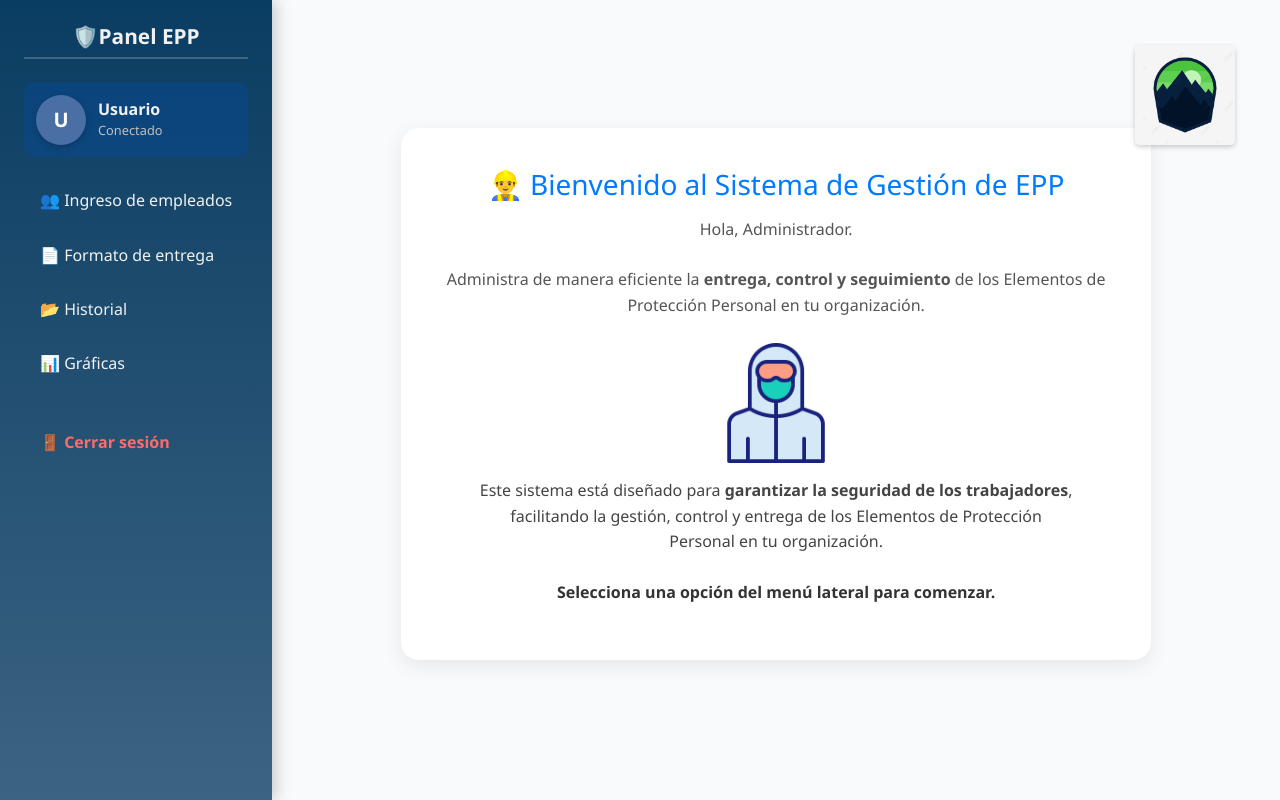
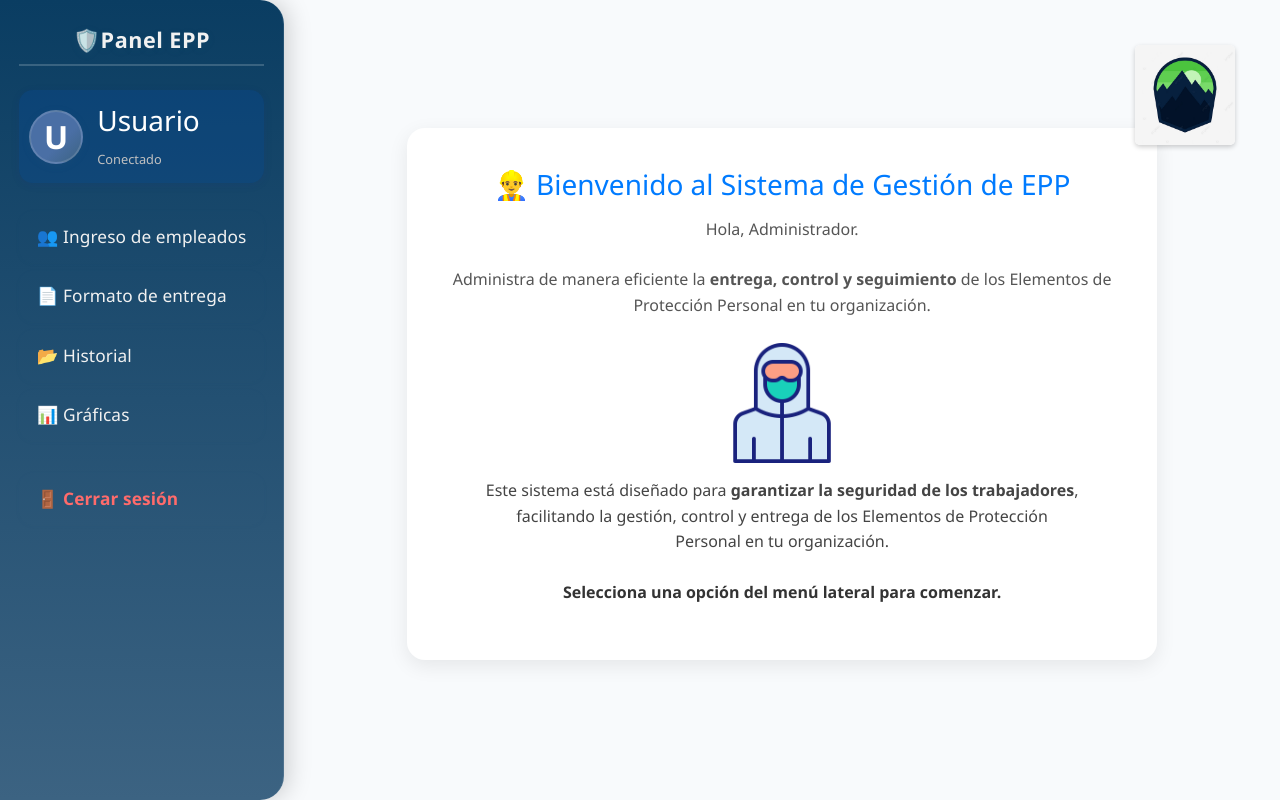
Before and after one commit to CamiloDuranMesa/EPPS, a PHP site: page /index.php?page=login in a window 1280 px wide. Run offline with PHP 8.4, Linux system fonts and the light colour scheme; a user stored in the database is signed in.

Commit message:
Changes css login and sidebar

```diff
--- a/assets/css/sidebar.css
+++ b/assets/css/sidebar.css
@@ -1,83 +1,132 @@
 .sidebar {
-  background: linear-gradient(180deg, #0a3d62, #3c6382);
+  background: linear-gradient(180deg, #0a3d62 0%, #3c6382 100%);
   color: #fff;
   height: 100vh;
-  padding: 1.5rem;
-  font-family: "Segoe UI", Tahoma, sans-serif;
-  box-shadow: 4px 0 15px rgba(0, 0, 0, 0.2);
+  padding: 1.7rem 1.2rem 1.2rem 1.2rem;
+  font-family: "Segoe UI", Tahoma, Geneva, Verdana, sans-serif;
+  box-shadow: 4px 0 24px rgba(0, 0, 0, 0.18);
+  border-top-right-radius: 24px;
+  border-bottom-right-radius: 24px;
+  backdrop-filter: blur(8px);
+  -webkit-backdrop-filter: blur(8px);
+  border-right: 1.5px solid rgba(255,255,255,0.10);
 }
 
 .sidebar h4 {
-  font-size: 1.3rem;
-  font-weight: 600;
-  margin-bottom: 2rem;
+  font-size: 1.35rem;
+  font-weight: 700;
+  margin-bottom: 2.2rem;
   color: #f1f1f1;
   text-align: center;
-  border-bottom: 2px solid rgba(255, 255, 255, 0.2);
-  padding-bottom: 0.5rem;
+  border-bottom: 2px solid rgba(255, 255, 255, 0.18);
+  padding-bottom: 0.7rem;
+  letter-spacing: 0.5px;
+  text-shadow: 0 2px 8px rgba(60,99,130,0.10);
+}
+
+.sidebar .profile {
+  display: flex;
+  align-items: center;
+  margin-bottom: 28px;
+  padding: 14px 10px;
+  border-radius: 14px;
+  background: rgba(8, 72, 146, 0.35);
+  box-shadow: 0 2px 8px rgba(31,38,135,0.10);
+  gap: 14px;
+  transition: background 0.2s;
+}
+.sidebar .profile:hover {
+  background: rgba(8, 72, 146, 0.55);
+}
+
+.sidebar .avatar {
+  width: 54px;
+  height: 54px;
+  border-radius: 50%;
+  background: linear-gradient(135deg, #4a6fa5 60%, #3c6382 100%);
+  display: flex;
+  align-items: center;
+  justify-content: center;
+  font-size: 2rem;
+  font-weight: bold;
+  color: #fff;
+  box-shadow: 0 2px 8px rgba(60,99,130,0.10);
+  border: 2.5px solid #fff2;
+  transition: box-shadow 0.2s;
+}
+.sidebar .avatar:hover {
+  box-shadow: 0 4px 16px rgba(60,99,130,0.18);
+}
+
+.sidebar .profile-info {
+  display: flex;
+  flex-direction: column;
+  gap: 2px;
+}
+.sidebar .profile-info .user-name {
+  font-weight: 600;
+  font-size: 1.08rem;
+  color: #fff;
+}
+.sidebar .profile-info .user-status {
+  font-size: 0.95rem;
+  color: #b2bec3;
 }
 
 .sidebar .nav {
   list-style: none;
   padding-left: 0;
+  margin-bottom: 0;
 }
-
 .sidebar .nav-item {
-  margin-bottom: 0.8rem;
+  margin-bottom: 1.1rem;
 }
-
 .sidebar .nav-link {
-  display: block;
-  padding: 0.7rem 1rem;
-  border-radius: 12px;
+  display: flex;
+  align-items: center;
+  gap: 0.7rem;
+  padding: 0.8rem 1.1rem;
+  border-radius: 14px;
   color: #f1f1f1;
   font-weight: 500;
   text-decoration: none;
-  transition: all 0.3s ease;
+  font-size: 1.08rem;
+  letter-spacing: 0.1px;
+  transition: all 0.25s cubic-bezier(.39,.575,.565,1);
+  box-shadow: 0 1px 4px rgba(60,99,130,0.04);
+  position: relative;
+}
+.sidebar .nav-link:hover {
+  background: rgba(255, 255, 255, 0.18);
+  color: #ffeaa7;
+  transform: translateX(7px) scale(1.03);
+  box-shadow: 0 2px 8px rgba(60,99,130,0.10);
+}
+.sidebar .nav-link.active {
+  background: rgba(255, 255, 255, 0.28);
+  font-weight: 700;
+  color: #ffeaa7;
+  box-shadow: 0 2px 8px rgba(60,99,130,0.12);
+}
+.sidebar .nav-link.text-danger {
+  color: #ff6b6b !important;
+  font-weight: 700;
+}
+.sidebar .nav-link.text-danger:hover {
+  background: rgba(255, 107, 107, 0.18);
+  color: #fff !important;
+  transform: translateX(7px) scale(1.03);
 }
 
-.sidebar .nav-link:hover {
-  background: rgba(255, 255, 255, 0.15);
-  transform: translateX(5px);
+/* Iconos de menú más vivos */
+.sidebar .nav-link i {
+  font-size: 1.25rem;
+  filter: drop-shadow(0 1px 2px rgba(60,99,130,0.10));
+  transition: color 0.2s;
 }
-
-.sidebar .nav-link.active {
-  background: rgba(255, 255, 255, 0.25);
-  font-weight: 600;
+.sidebar .nav-link:hover i {
+  color: #ffeaa7;
 }
-
-.sidebar .nav-link.text-danger {
-  color: #ff6b6b !important;
-  font-weight: 600;
-}
-
-.sidebar .nav-link.text-danger:hover {
-  background: rgba(255, 107, 107, 0.15);
-  color: #ff8787 !important;
-  transform: translateX(5px);
-}
-
-
-.profile {
-  display: flex;
-  align-items: center;
-  margin-bottom: 20px;
-  padding: 12px;
-  border-radius: 10px;
-  background: rgba(8, 72, 146, 0.493);
-}
-
-.avatar {
-  width: 50px;
-  height: 50px;
-  border-radius: 50%;
-  background: #4a6fa5;
-  display: flex;
-  align-items: center;
-  justify-content: center;
-  font-size: 20px;
-  font-weight: bold;
-  color: white;
   margin-right: 12px;
   box-shadow: 0 2px 6px rgba(0,0,0,0.2);
 }
```
Also changed, not shown: assets/css/login.css (+65 -21 lines).
